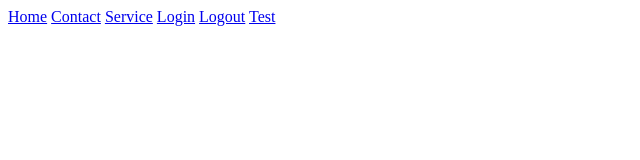
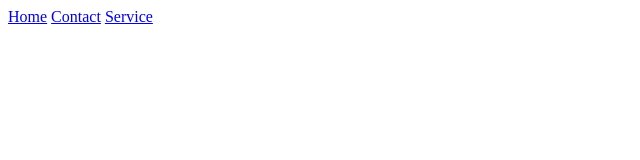
Before and after one commit to coder9747/First-git-project, a plain HTML site: page index.html in a window 1280 px wide. Shown: the whole page, without its empty margins (0-640 px from the left). Drawn offline with Linux system fonts and the light colour scheme.

Commit message:
Update index.html

```diff
--- a/index.html
+++ b/index.html
@@ -10,9 +10,7 @@
     <a href="#">Home</a>
     <a href="#">Contact</a>
     <a href="#">Service</a>
-    <a href="#">Login</a>
-    <a href="#">Logout</a>
-    <a href="#">Test</a>
+
 
 </body>
 </html>
```
